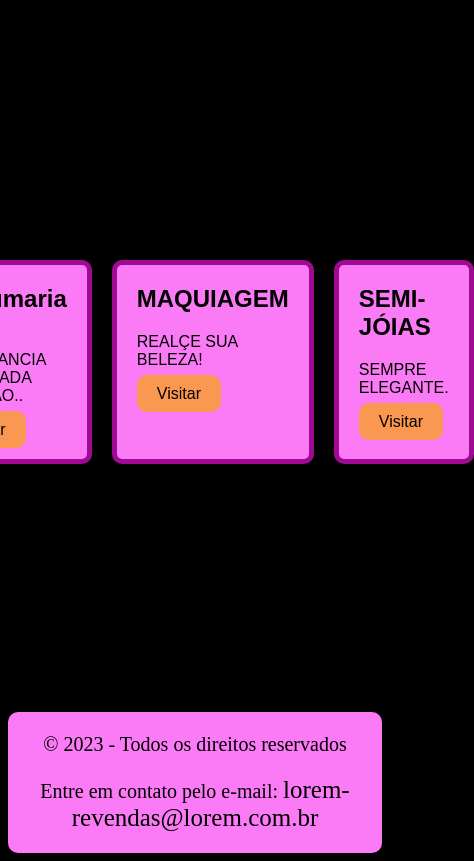
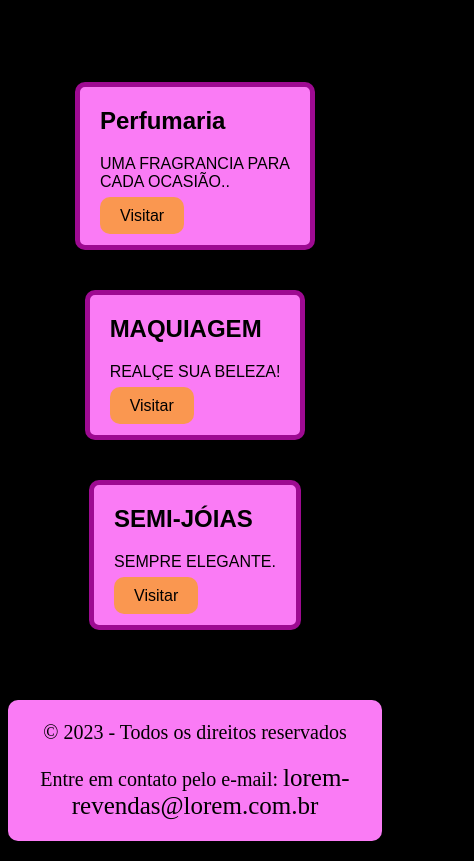
Before and after one commit to BragaGabriel/Lorem-Revendas, a plain HTML site: page index.html in a window 390 px wide. Shown: the part 893-1754 px from the top of the page, 474 px wide, since content can reach past the window. Drawn offline with Linux system fonts and the light colour scheme.

Commit message:
responsividade de telas 2

```diff
--- a/index.html
+++ b/index.html
@@ -36,7 +36,7 @@
 		<div class="item">
 			<h2>Perfumaria</h2>
 
-			<p>UMA FRAGRANCIA PARA CADA OCASIÃO..</p>
+			<p>UMA FRAGRANCIA PARA <br> CADA OCASIÃO..</p>
 			<a href="pagina1.html" class="visitar1">Visitar</a>
 		</div>
 
--- a/style.css
+++ b/style.css
@@ -50,13 +50,19 @@ h2 {
 }
 
 .grid{
-    display: grid;
-    grid-template-columns: 1fr 1fr 1fr;
-    gap: 20px;
+    display: flex;
+    justify-content: space-around;
+    margin: 0;
+    align-items: center;
 
-    height: 600px;
+}
 
-    place-content: center center;
+@media(max-width:800px){
+    .grid{
+        flex-direction: column;
+        padding: 20px;
+        gap: 40px;
+    }
 }
 
 
--- a/style1.css
+++ b/style1.css
@@ -81,4 +81,4 @@ text-decoration: none;
     text-decoration: none;
     font-size: 25px;
     color: black;
-   }
+}
```
